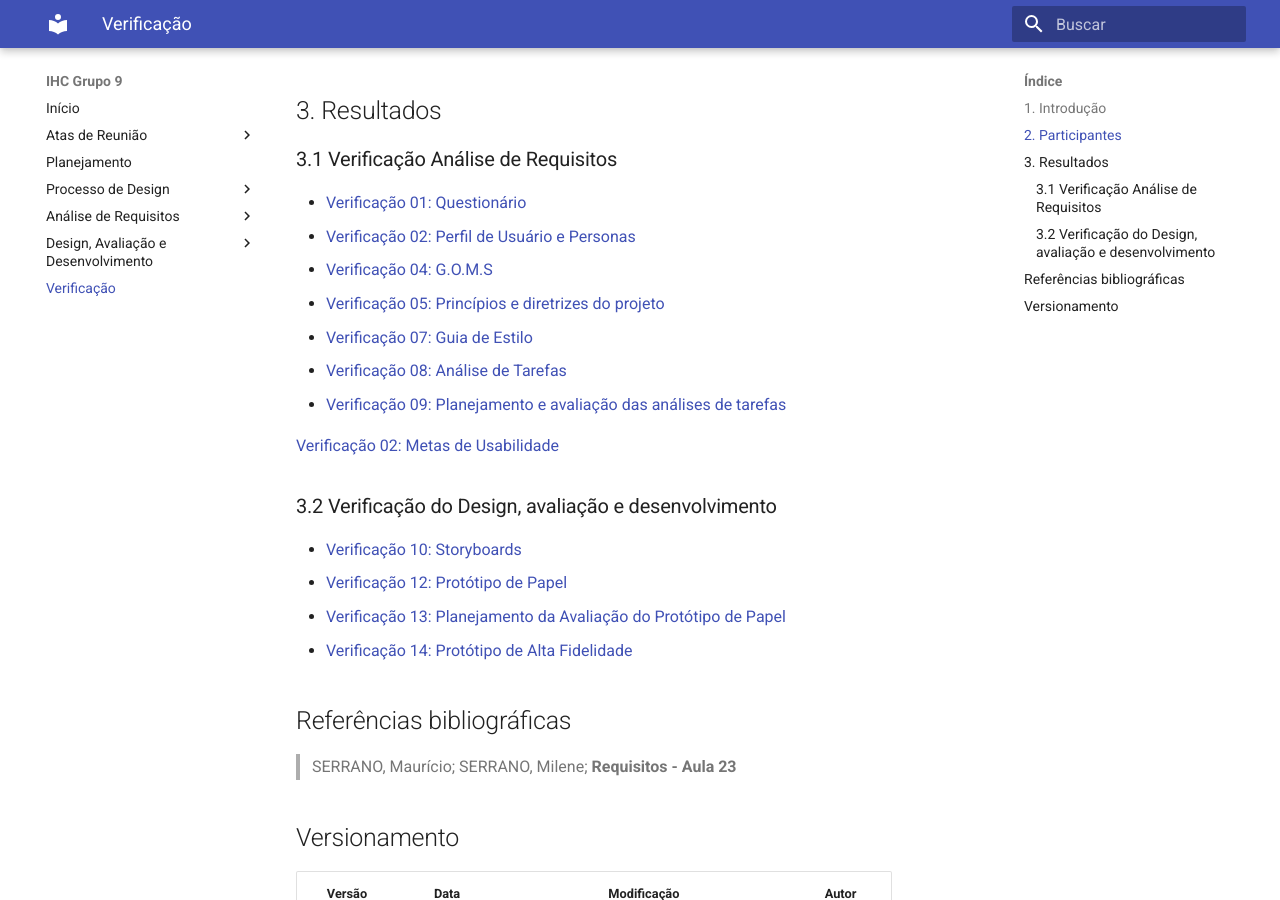
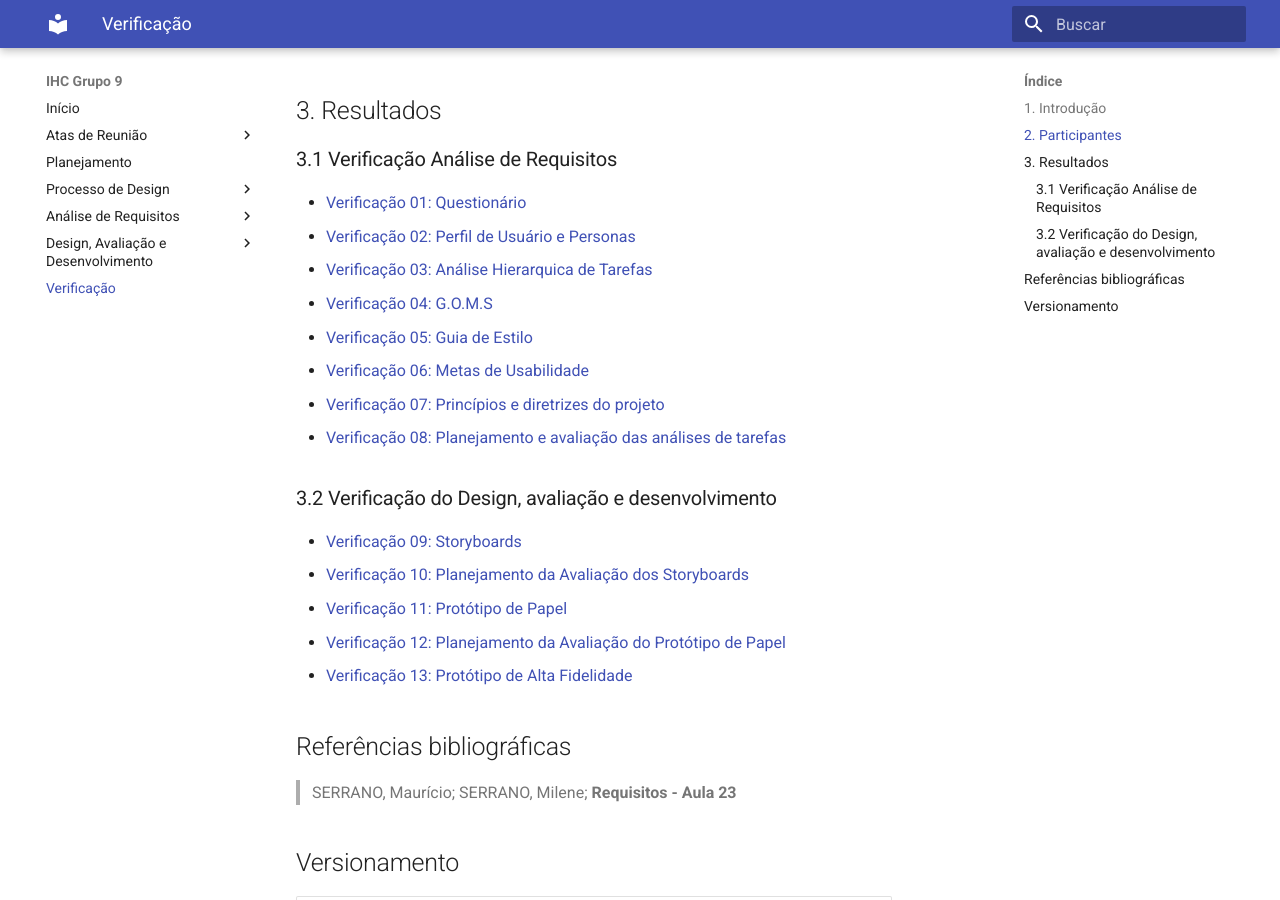
Before and after one commit to Interacao-Humano-Computador/2021.1-Detran-DF, an MkDocs documentation site: the page built from docs/verificacao/index.md, in a window 1280 px wide and 900 px high, scrolled down 590 px. Built offline with MkDocs 1.6.1 and Material for MkDocs 9.7.7, drawn with Linux system fonts in a browser that asks for light colours.

Commit message:
Adding missing topics at verification's docs

```diff
--- a/docs/verificacao/index.md
+++ b/docs/verificacao/index.md
@@ -28,39 +28,43 @@ Usando como método a Inspeção, onde o objetivo é encontrar problemas no docu
         <a href="../verificacao/perfil_de_usuario_personas" target="_blank">Verificação 02: Perfil de Usuário e Personas</a>
     </li>
     <li>
+        <a href="../verificacao/analiseHierarquicaDeTarefas" target="_blank">Verificação 03: Análise Hierarquica de Tarefas</a>
+    </li>
+    <li>
         <a href="../verificacao/goms" target="_blank">Verificação 04: G.O.M.S</a>
     </li>
     <li>
-        <a href="../verificacao/principiosGeraisDoProjeto" target="_blank">Verificação 05: Princípios e diretrizes do projeto</a>
+        <a href="../verificacao/guia_de_estilo" target="_blank">Verificação 05: Guia de Estilo</a>
+    </li>
+     <li>
+        <a href="../verificacao/metas_de_usabilidade" target="_blank">Verificação 06: Metas de Usabilidade</a>
     </li>
     <li>
-        <a href="../verificacao/guia_de_estilo" target="_blank">Verificação 07: Guia de Estilo</a>
+        <a href="../verificacao/principiosGeraisDoProjeto" target="_blank">Verificação 07: Princípios e diretrizes do projeto</a>
     </li>
     <li>
-        <a href="../verificacao/analiseHierarquicaDeTarefas" target="_blank">Verificação 08: Análise de Tarefas</a>
+        <a href="../verificacao/analise_tarefas.md" target="_blank">Verificação 08: Planejamento e avaliação das análises de tarefas</a>
     </li>
-    <li>
-        <a href="../verificacao/analise_tarefas.md" target="_blank">Verificação 09: Planejamento e avaliação das análises de tarefas</a>
-    </li>
+
 </ul>
-
-<a href="../verificacao/metas_de_usabilidade" target="_blank">Verificação 02: Metas de Usabilidade</a>
-
 
 ### 3.2 Verificação do Design, avaliação e desenvolvimento
 
 <ul>
     <li>
-        <a href="../verificacao/storyboards" target="_blank">Verificação 10: Storyboards</a>
+        <a href="../verificacao/storyboards" target="_blank">Verificação 09: Storyboards</a>
     </li>
     <li>
-        <a href="../verificacao/prototipo_de_papel" target="_blank">Verificação 12: Protótipo de Papel</a>
+        <a href="../verificacao/planejamentoAvaliacaoDoStoryboard" target="_blank">Verificação 10: Planejamento da Avaliação dos Storyboards</a>
     </li>
     <li>
-        <a href="../verificacao/planejamento_da_avaliacao_do_prototipo_de_papel" target="_blank">Verificação 13: Planejamento da Avaliação do Protótipo de Papel</a>
+        <a href="../verificacao/prototipo_de_papel" target="_blank">Verificação 11: Protótipo de Papel</a>
     </li>
     <li>
-        <a href="https://interacao-humano-computador.github.io/2021.1-Detran-DF//verificacao/prot_alta" target="_blank">Verificação 14: Protótipo de Alta Fidelidade</a>
+        <a href="../verificacao/planejamento_da_avaliacao_do_prototipo_de_papel" target="_blank">Verificação 12: Planejamento da Avaliação do Protótipo de Papel</a>
+    </li>
+    <li>
+        <a href="https://interacao-humano-computador.github.io/2021.1-Detran-DF//verificacao/prot_alta" target="_blank">Verificação 13: Protótipo de Alta Fidelidade</a>
     </li>
 </ul>
 
```
